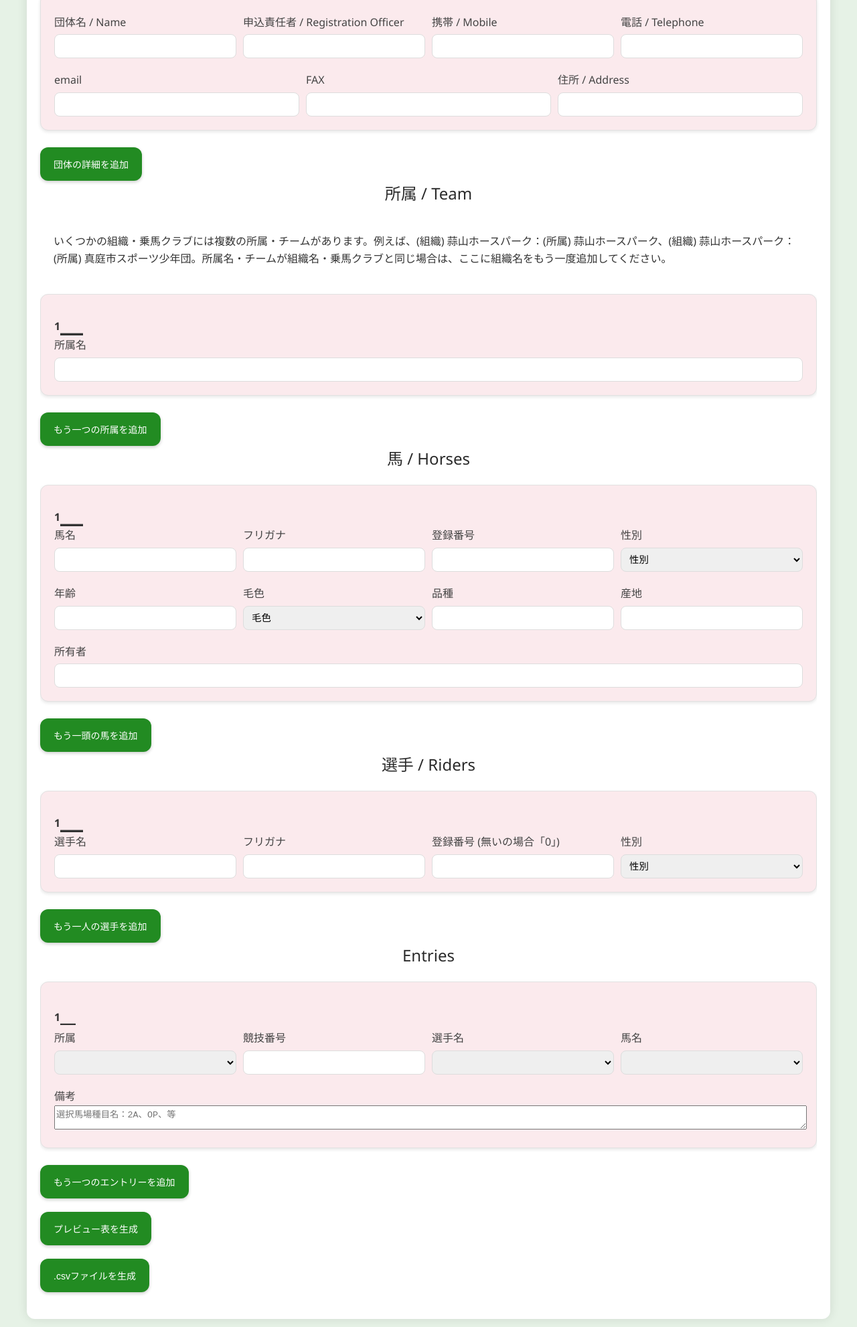
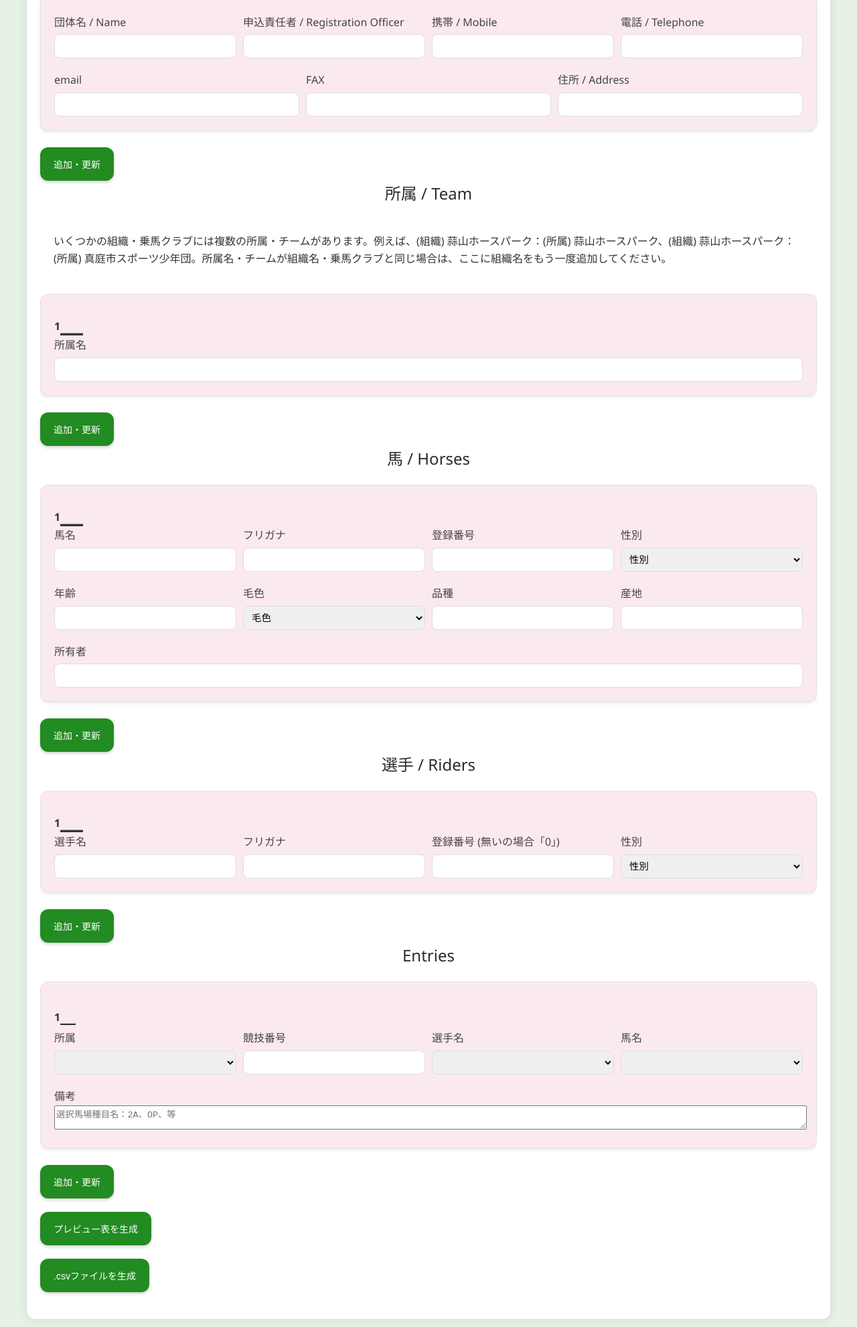
Before and after one commit to dis-lekker-by-die-see/240521-test-form, a plain HTML site: page index.html in a window 1280 px wide. Shown: the part 638-2620 px from the top of the page at 67% size. Drawn offline with Linux system fonts and the light colour scheme.

Commit message:
Start to add login like functionality. Change button text. Add BOM and utf-8 type to .csv.

```diff
--- a/index.html
+++ b/index.html
@@ -55,7 +55,7 @@
             </div>
         </div>
         <div id="error-message-club" class="error-message"></div>
-        <button type="button" id="addClubButton">団体の詳細を追加</button>
+        <button type="button" id="addClubButton">追加・更新</button>
         <!-- Teams =============================================================================-->
         <h2>所属 / Team</h2>
         <p>
@@ -76,7 +76,7 @@
             </div>
         </div>
         <div id="error-message-team" class="error-message"></div>
-        <button type="button" id="addTeamButton">もう一つの所属を追加</button>
+        <button type="button" id="addTeamButton">追加・更新</button>
         <!-- Horses =============================================================================-->
         <h2>馬 / Horses</h2>
         <div id="horseContainer" class="horse-container">
@@ -143,7 +143,7 @@
             </div>
         </div>
         <div id="error-message-horse" class="error-message"></div>
-        <button type="button" id="addHorseButton">もう一頭の馬を追加</button>
+        <button type="button" id="addHorseButton">追加・更新</button>
         <!-- Riders =============================================================================-->
         <h2>選手 / Riders</h2>
         <div id="riderContainer" class="rider-container">
@@ -178,7 +178,7 @@
             </div>
         </div>
         <div id="error-message-rider" class="error-message"></div>
-        <button type="button" id="addRiderButton">もう一人の選手を追加</button>
+        <button type="button" id="addRiderButton">追加・更新</button>
         <!-- Entries =============================================================================-->
         <h2>Entries</h2>
         <form id="eventForm">
@@ -223,7 +223,7 @@
             </div>
         </form>
         <div id="error-message-entry" class="error-message"></div>
-        <button type="button" id="addEntryButton">もう一つのエントリーを追加</button>
+        <button type="button" id="addEntryButton">追加・更新</button>
         <div id="tableContainer"></div>
         <button type="button" id="generateTableButton">プレビュー表を生成</button>
         <br>
--- a/script.js
+++ b/script.js
@@ -846,7 +846,8 @@ function generateGeneralInfoCSV() {
     //const entries = getEntriesData();
     const fees = calculateFees();
 
-    let csv = '<Club>\n';
+    let csv = `\uFEFF` //Byte Order Marker for Excel
+    csv += '<Club>\n';
     csv += 'clubName,clubRegistrationOfficer,clubMobile,clubPhone,clubEmail,clubFax,clubAddress\n';
     csv += `${club.name},${club.registrationOfficer},${club.mobile},${club.phone},${club.email},${club.fax},${club.address}\n`;
     csv += '<Teams>\n';////////////////////////////////
@@ -895,7 +896,7 @@ function generateTimestamp() {
 function downloadCSV(csvContent, filename) {
     const timestamp = generateTimestamp();
     const fullFilename = `${compNameDate} - ${filename}  ${timestamp}.csv`;
-    const blob = new Blob([csvContent], { type: 'text/csv' });
+    const blob = new Blob([csvContent], { type: 'text/csv;charset=utf-8;' });
     const url = URL.createObjectURL(blob);
     const downloadLink = document.createElement('a');
     downloadLink.href = url;
@@ -992,6 +993,8 @@ const csvData仮日程 =
 71,2024-05-19,27,2,ｼﾞﾑｶｰﾅ,ジムカーナ競技,横木通過,ジムカーナ,5000`;
 
 
+const csvDataClub = ``;
+
 
 
 
```
